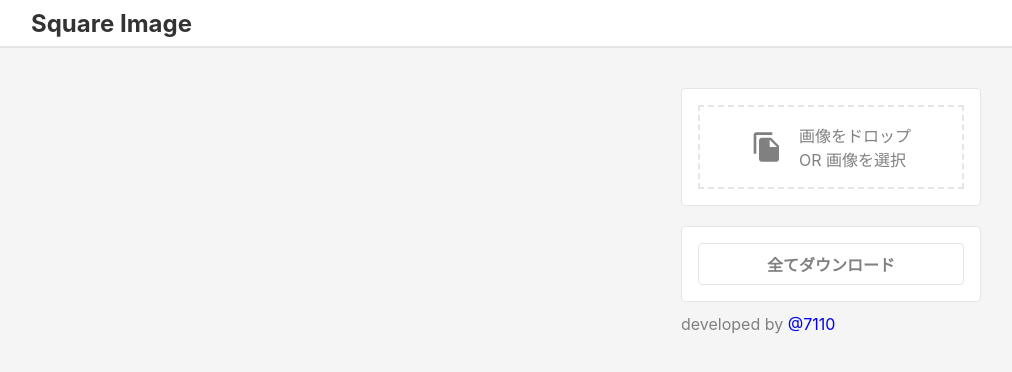
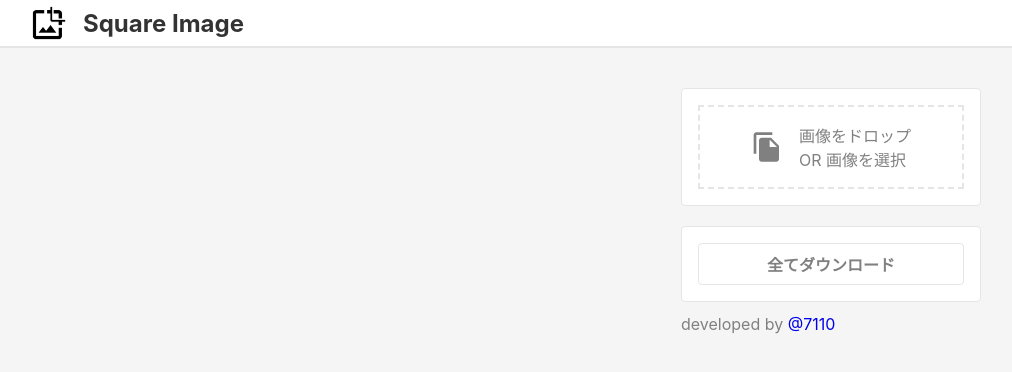
Before and after one commit to 7110/square-image, a Nuxt app: page / in a window 1280 px wide. Shown: the top 372 px of the page, without its empty margins (134-1146 px from the left). Built offline with nearby package versions, Linux system fonts and the light colour scheme.

Commit message:
update Header.vue to add Logo image

```diff
--- a/components/Header.vue
+++ b/components/Header.vue
@@ -1,6 +1,11 @@
 <template>
   <header class="Header">
-    <h1 class="Header_main">
+    <h1 class="Header_title">
+      <img
+        src="/images/logo.png"
+        alt="Square Image ロゴ画像"
+        class="Header_logo"
+      />
       Square Image
     </h1>
   </header>
@@ -15,19 +20,29 @@ export default {
 <style lang="scss">
 .Header {
   min-height: $si-header-height;
-  padding: $si-basic-space * 2;
+  padding: $si-basic-space $si-basic-space * 4;
   overflow: hidden;
   display: flex;
   align-items: center;
   border-bottom: 2px solid $si-color-border;
 
-  &_main {
+  &_title {
     color: $si-color-text;
     font-size: 24px;
+    display: flex;
+    align-items: center;
+  }
+
+  &_logo {
+    width: 36px;
+    height: 36px;
+    margin-right: $si-basic-space * 4;
+    display: block;
+    flex-shrink: 0;
   }
 
   @include mediaQuery($query: 'PC') {
-    &_main {
+    &_title {
       width: 950px;
       margin: 0 auto;
     }
```
